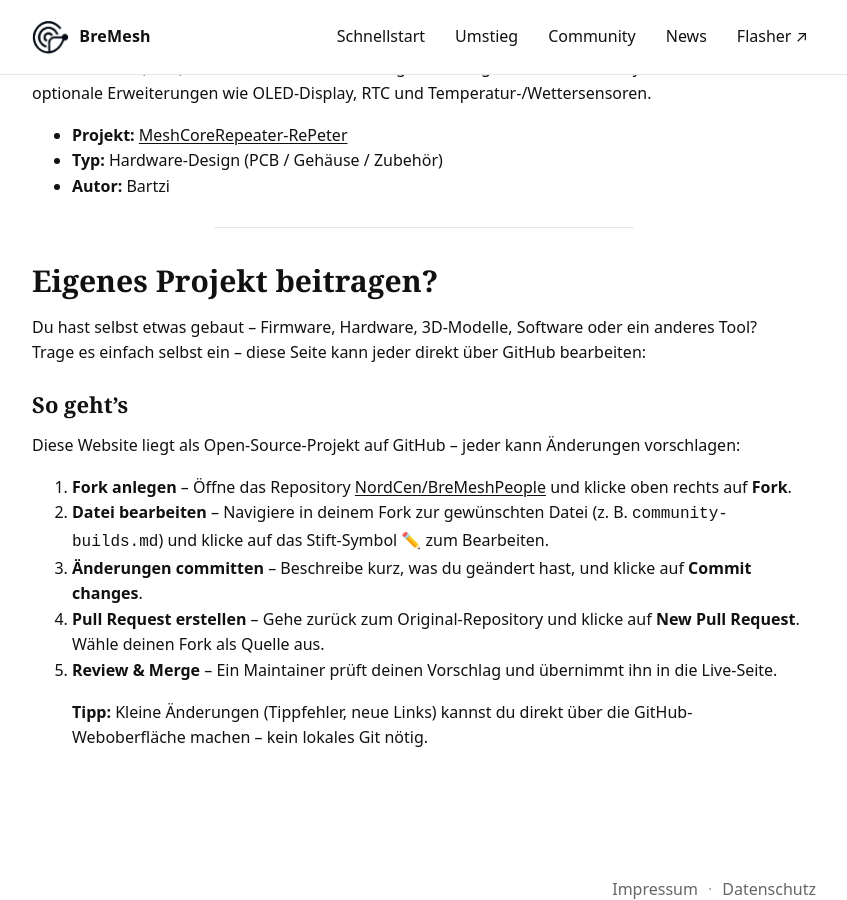
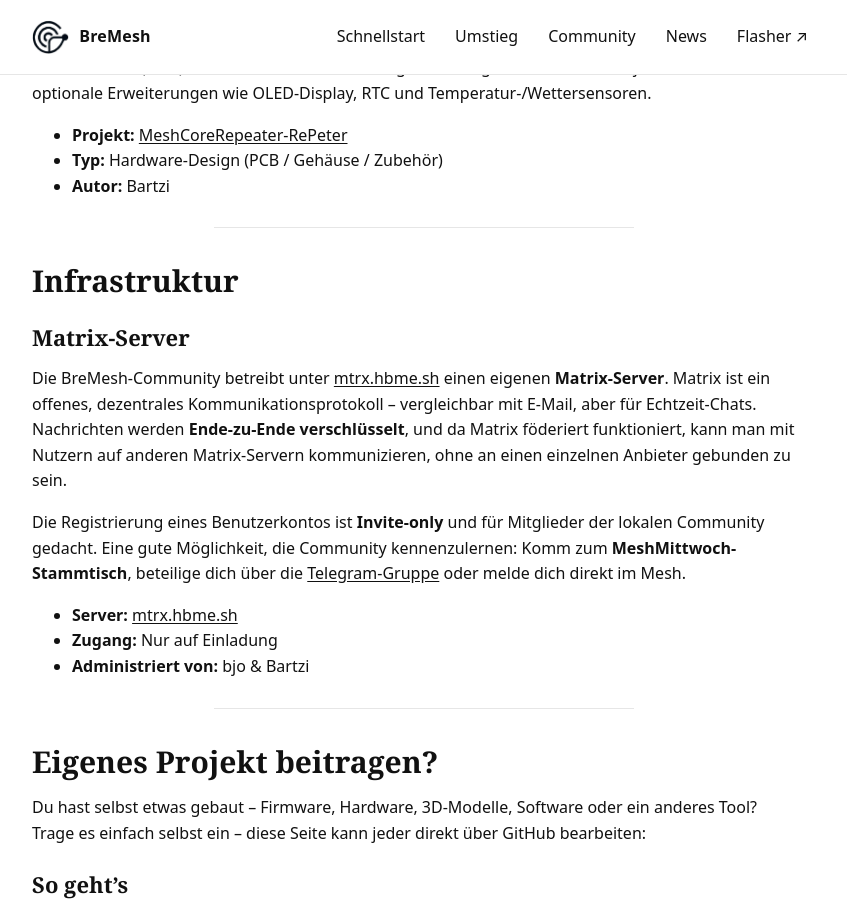
Before and after one commit to NordCen/BreMeshPeople, a Jekyll site: the page built from community-builds.md, in a window 1280 px wide and 900 px high, scrolled down 1396 px. Shown: the whole window, without its empty margins (216-1063 px from the left). Built offline with Jekyll 4.4.1, drawn with Linux system fonts in a browser that asks for light colours.

Commit message:
Add Matrix server section to community builds documentation

```diff
--- a/community-builds.md
+++ b/community-builds.md
@@ -49,6 +49,21 @@
 <hr>
 
 
+## Infrastruktur
+
+### Matrix-Server
+
+Die BreMesh-Community betreibt unter [mtrx.hbme.sh](https://mtrx.hbme.sh/) einen eigenen **Matrix-Server**. Matrix ist ein offenes, dezentrales Kommunikationsprotokoll – vergleichbar mit E-Mail, aber für Echtzeit-Chats. Nachrichten werden **Ende-zu-Ende verschlüsselt**, und da Matrix föderiert funktioniert, kann man mit Nutzern auf anderen Matrix-Servern kommunizieren, ohne an einen einzelnen Anbieter gebunden zu sein.
+
+Die Registrierung eines Benutzerkontos ist **Invite-only** und für Mitglieder der lokalen Community gedacht. Eine gute Möglichkeit, die Community kennenzulernen: Komm zum **MeshMittwoch-Stammtisch**, beteilige dich über die [Telegram-Gruppe](https://t.me/meshhbuz) oder melde dich direkt im Mesh.
+
+- **Server:** [mtrx.hbme.sh](https://mtrx.hbme.sh/)
+- **Zugang:** Nur auf Einladung
+- **Administriert von:** bjo & Bartzi
+
+<hr>
+
+
 
 ## Eigenes Projekt beitragen?
 
```
